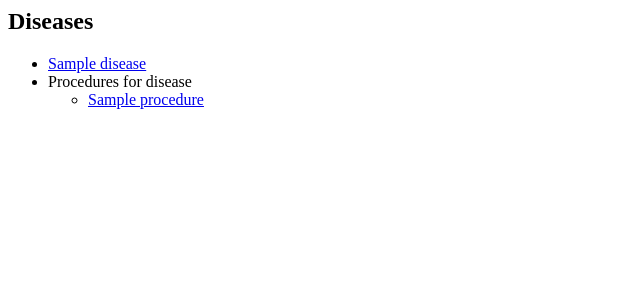
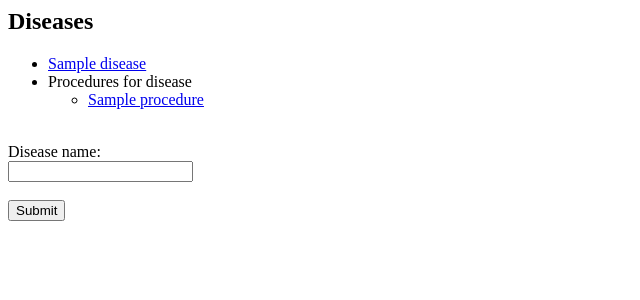
Before and after one commit to cooltoast/medicalCosts, a Django app: page /diseases/ in a window 1280 px wide. Shown: the top 300 px of the page, without its empty margins (0-640 px from the left). Run offline with Django 3.2, Linux system fonts and the light colour scheme; tables that the repository leaves empty hold one stand-in row (values such as "Sample post"); parts of the project's set-up code (start-up, migrations or seed data) failed here and were passed over.

Commit message:
basic form to add disease to index.html

```diff
--- a/django/medicalCosts/diseases/templates/diseases/disease.html
+++ b/django/medicalCosts/diseases/templates/diseases/disease.html
@@ -1,4 +1,5 @@
 {% if disease %}
+  <a href="{% url 'diseases:index' %}">Back to diseases</a>
   <ul>
   <li><a href="{% url 'diseases:disease' disease.id %}">{{ disease.name }}</a></li>
   <li>Procedures for disease</li>
--- a/django/medicalCosts/diseases/templates/diseases/index.html
+++ b/django/medicalCosts/diseases/templates/diseases/index.html
@@ -1,4 +1,5 @@
 <h2>Diseases</h2>
+{% if error_message %}<p><strong>{{ error_message }}</strong></p>{% endif %}
 {% if diseases %}
   <ul>
   {% for disease in diseases %}
@@ -15,3 +16,11 @@
 {% else %}
   <p>No diseases are available.</p>
 {% endif %}
+
+<form action="{% url 'diseases:add_disease' %}" method="post">
+  {% csrf_token %}
+  Disease name:<br>
+  <input type="text" name="name" required>
+  <br><br>
+  <input type="submit" value="Submit">
+</form>
--- a/django/medicalCosts/diseases/urls.py
+++ b/django/medicalCosts/diseases/urls.py
@@ -4,6 +4,7 @@ from diseases import views
 urlpatterns = patterns('',
   url(r'^$', views.index, name='index'),
   url(r'^disease/(?P<disease_id>\d+)/$', views.disease, name='disease'),
+  url(r'^add_disease/$', views.add_disease, name='add_disease'),
   url(r'^procedure/(?P<procedure_id>\d+)/$', views.procedure, name='procedure'),
   url(r'^operation/(?P<operation_id>\d+)/$', views.operation, name='operation'),
 )
--- a/django/medicalCosts/diseases/views.py
+++ b/django/medicalCosts/diseases/views.py
@@ -1,6 +1,7 @@
 from django.shortcuts import render, get_object_or_404
-from django.http import HttpResponse
+from django.http import HttpResponse, HttpResponseRedirect
 from diseases.models import Operation, Procedure, Disease
+from django.core.urlresolvers import reverse
 
 def index(request):
   return render(request, 'diseases/index.html', { 'diseases': Disease.objects.order_by('name') })
@@ -9,6 +10,25 @@ def disease(request, disease_id):
   disease = get_object_or_404(Disease, pk=disease_id)
   return render(request, 'diseases/disease.html', {'disease': disease})
 
+def add_disease(request):
+  try:
+    d = Disease.objects.get(name__iexact=request.POST['name'])
+  except (KeyError):
+    return render(request,
+      'diseases/index.html',
+      { 'diseases': Disease.objects.order_by('name'),
+      'error_message': "Please enter a disease name." })
+  except (Disease.DoesNotExist):
+    d = Disease(name=request.POST['name'])
+    d.save()
+    return HttpResponseRedirect(reverse('diseases:disease', args=(d.id,)))
+  else:
+    return render(request,
+      'diseases/index.html',
+      { 'diseases': Disease.objects.order_by('name'),
+      'error_message': "Please enter a unique disease name" })
+
+
 def procedure(request, procedure_id):
   procedure = get_object_or_404(Procedure, pk=procedure_id)
   return render(request, 'diseases/procedure.html', {'procedure': procedure})
```
